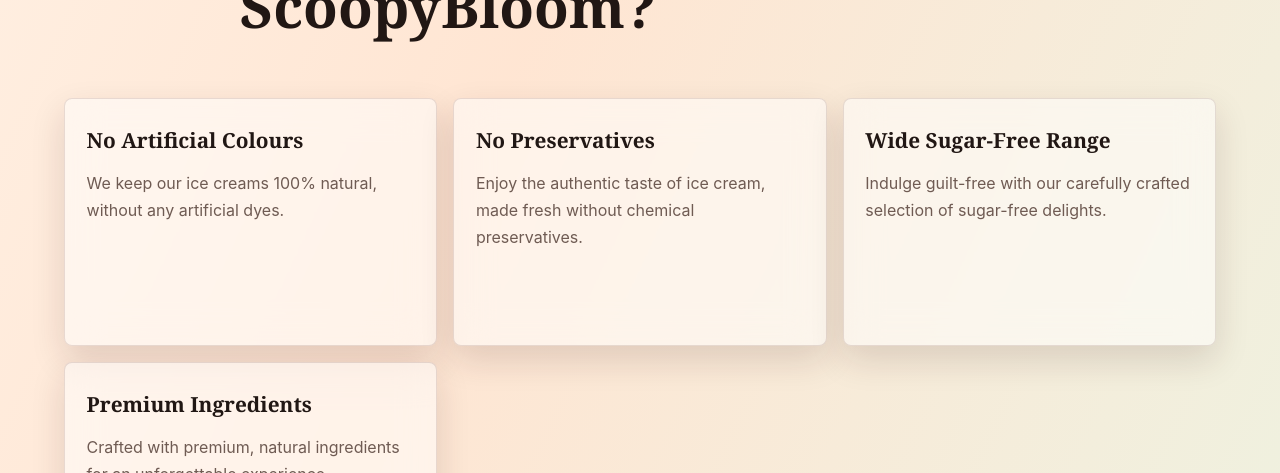
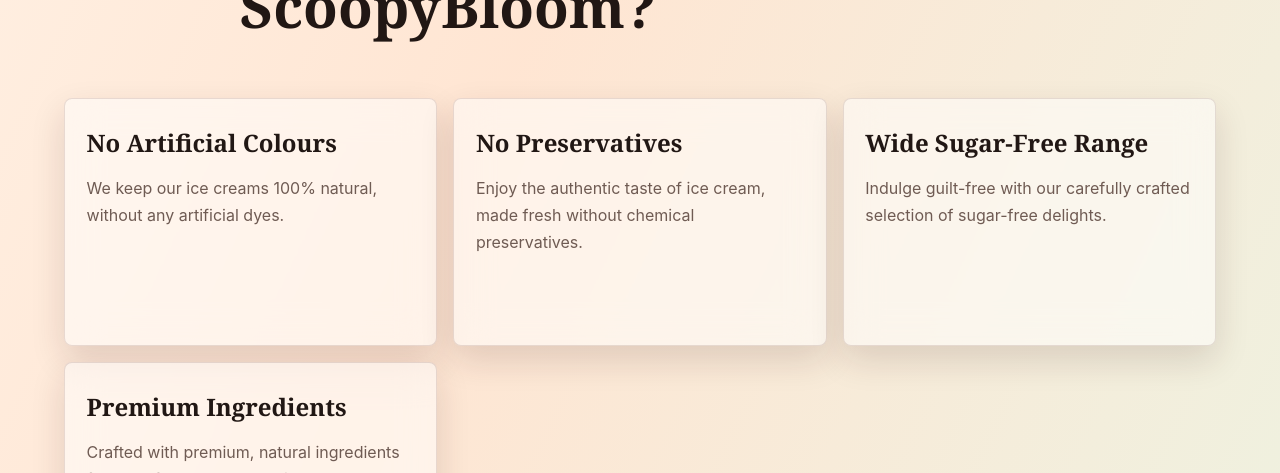
Before and after one commit to Akpandey04/ice-cream, a React (Vite) app: page /about in a window 1280 px wide. Shown: the part 1400-1873 px from the top of the page. Built offline with nearby package versions, Linux system fonts and the light colour scheme.

Commit message:
style: fix horizontal scroll on mobile about page and increase heading size

```diff
--- a/src/pages/AboutPage.tsx
+++ b/src/pages/AboutPage.tsx
@@ -58,19 +58,19 @@ export default function AboutPage() {
         </div>
         <div className="value-grid about-scrollable-grid">
           <article className="value-card reveal">
-            <h3 style={{ fontSize: '1.3rem', marginBottom: '0.8rem' }}>No Artificial Colours</h3>
+            <h3 style={{ fontSize: '1.5rem', marginBottom: '0.8rem' }}>No Artificial Colours</h3>
             <p>We keep our ice creams 100% natural, without any artificial dyes.</p>
           </article>
           <article className="value-card reveal">
-            <h3 style={{ fontSize: '1.3rem', marginBottom: '0.8rem' }}>No Preservatives</h3>
+            <h3 style={{ fontSize: '1.5rem', marginBottom: '0.8rem' }}>No Preservatives</h3>
             <p>Enjoy the authentic taste of ice cream, made fresh without chemical preservatives.</p>
           </article>
           <article className="value-card reveal">
-            <h3 style={{ fontSize: '1.3rem', marginBottom: '0.8rem' }}>Wide Sugar-Free Range</h3>
+            <h3 style={{ fontSize: '1.5rem', marginBottom: '0.8rem' }}>Wide Sugar-Free Range</h3>
             <p>Indulge guilt-free with our carefully crafted selection of sugar-free delights.</p>
           </article>
           <article className="value-card reveal">
-            <h3 style={{ fontSize: '1.3rem', marginBottom: '0.8rem' }}>Premium Ingredients</h3>
+            <h3 style={{ fontSize: '1.5rem', marginBottom: '0.8rem' }}>Premium Ingredients</h3>
             <p>Crafted with premium, natural ingredients for an unforgettable experience.</p>
           </article>
         </div>
--- a/src/styles/global.css
+++ b/src/styles/global.css
@@ -2045,6 +2045,7 @@ main,
   }
   .about-scrollable-grid .value-card {
     min-width: 85vw;
+    flex: 0 0 85vw !important;
     scroll-snap-align: center;
   }
 }
```
